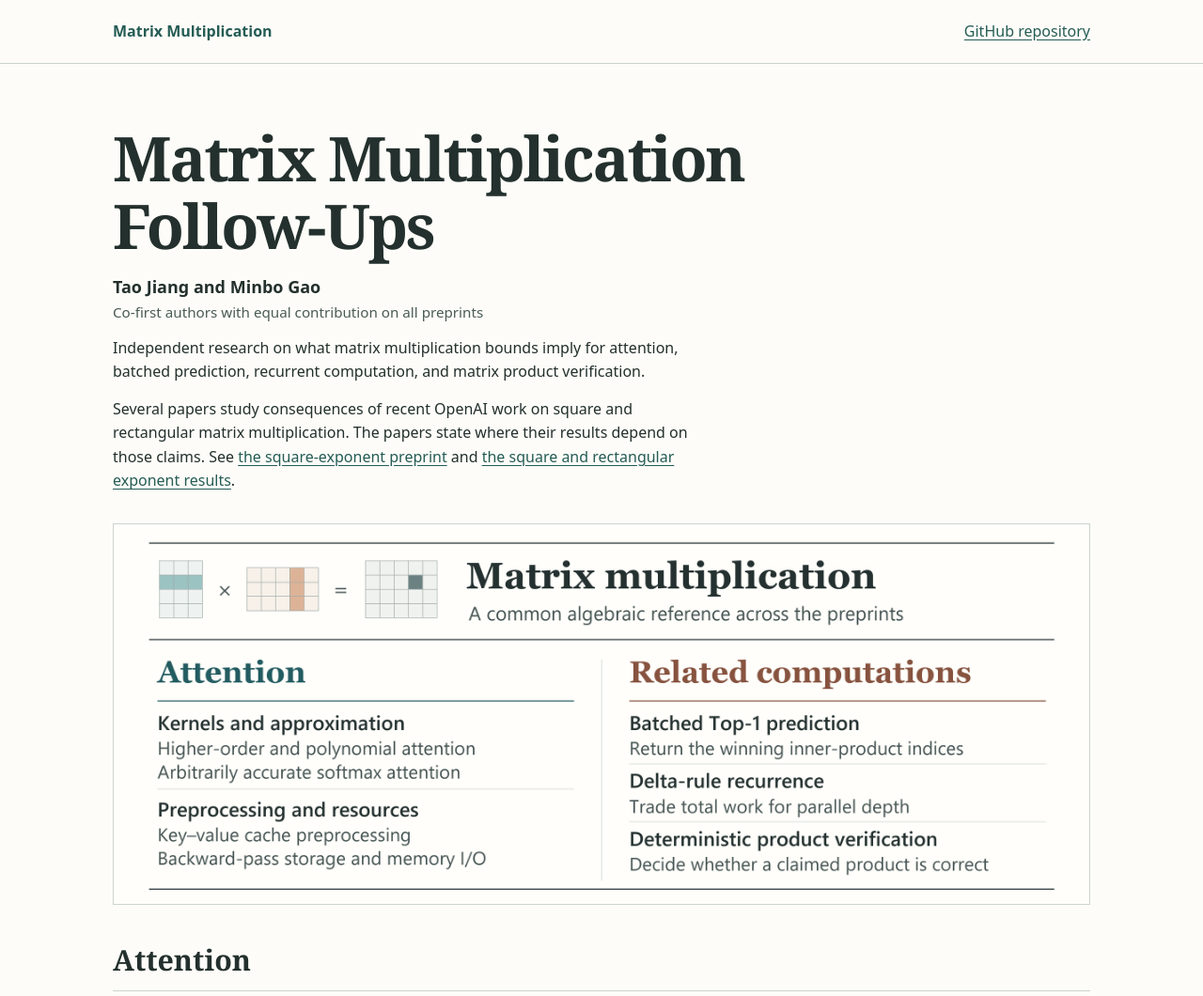
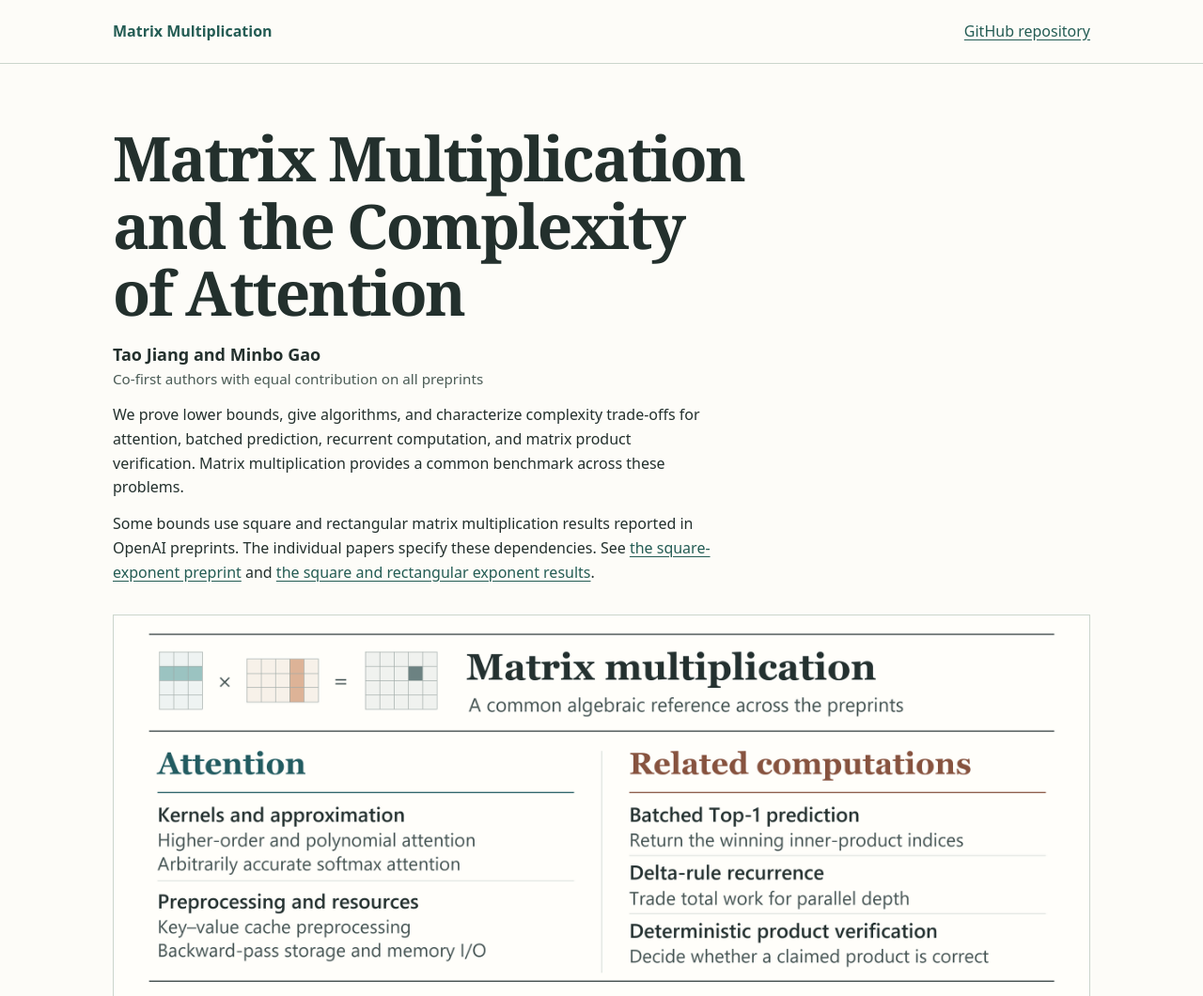
Before and after one commit to jiangxioabai/matrix-multiplication-complexity, a plain HTML site: page index.html in a window 1280 px wide. Shown: the top 1060 px of the page at 94% size. Drawn offline with Linux system fonts and the light colour scheme.

Commit message:
Lead with matrix multiplication and new complexity results

```diff
--- a/index.html
+++ b/index.html
@@ -4,10 +4,10 @@
   <meta charset="utf-8">
   <meta name="viewport" content="width=device-width, initial-scale=1">
   <meta name="color-scheme" content="light dark">
-  <title>Matrix Multiplication Follow-Ups</title>
+  <title>Matrix Multiplication and the Complexity of Attention</title>
   <link rel="canonical" href="https://jiangxioabai.github.io/research-papers/">
   <link rel="stylesheet" href="assets/pages.css">
-  <meta name="description" content="Independent follow-up research on matrix multiplication and the complexity of attention, prediction, recurrence, and verification.">
+  <meta name="description" content="Research on matrix multiplication and the complexity of attention, batched prediction, recurrence, and product verification.">
 </head>
 <body>
   <a class="skip" href="#main">Skip to content</a>
@@ -19,11 +19,11 @@
   </header>
   <main id="main" class="shell home">
     <header class="intro">
-      <h1>Matrix Multiplication Follow-Ups</h1>
+      <h1>Matrix Multiplication and the Complexity of Attention</h1>
       <p class="authors">Tao Jiang and Minbo Gao</p>
       <p class="credit">Co-first authors with equal contribution on all preprints</p>
-      <p class="site-description">Independent research on what matrix multiplication bounds imply for attention, batched prediction, recurrent computation, and matrix product verification.</p>
-      <p class="site-description">Several papers study consequences of recent OpenAI work on square and rectangular matrix multiplication. The papers state where their results depend on those claims. See <a href="https://github.com/openai/math/blob/main/preprints/The-matrix-multiplication-exponent-is-nine-fourths-November-24-2026/README.md">the square-exponent preprint</a> and <a href="https://github.com/openai/math/blob/main/lean/docs/107.md">the square and rectangular exponent results</a>.</p>
+      <p class="site-description">We prove lower bounds, give algorithms, and characterize complexity trade-offs for attention, batched prediction, recurrent computation, and matrix product verification. Matrix multiplication provides a common benchmark across these problems.</p>
+      <p class="site-description">Some bounds use square and rectangular matrix multiplication results reported in OpenAI preprints. The individual papers specify these dependencies. See <a href="https://github.com/openai/math/blob/main/preprints/The-matrix-multiplication-exponent-is-nine-fourths-November-24-2026/README.md">the square-exponent preprint</a> and <a href="https://github.com/openai/math/blob/main/lean/docs/107.md">the square and rectangular exponent results</a>.</p>
     </header>
     <figure class="map">
       <img src="assets/research-map.png" width="2320" height="904"
```
Also changed, not shown: 1 other file.
